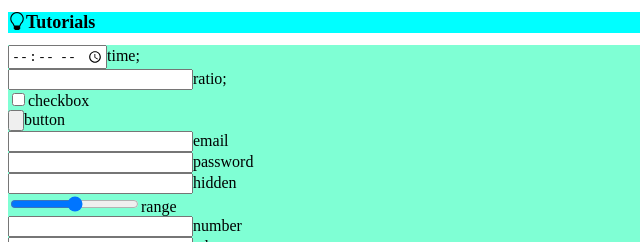
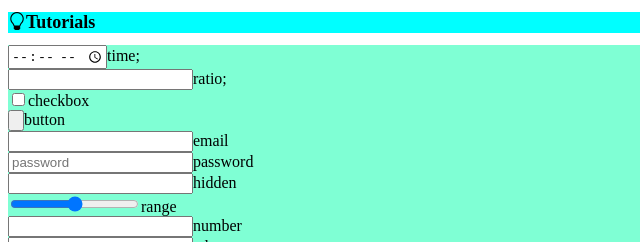
Before and after one commit to eiithu142/movie, a website: page index.html in a window 1280 px wide. Shown: the top 242 px of the page, 0-640 px from the left. Drawn offline with nearby package versions, Linux system fonts and the light colour scheme.

Commit message:
Update index.html

```diff
--- a/index.html
+++ b/index.html
@@ -18,7 +18,7 @@
      <div><input type="checkbox">checkbox</div>
      <div><input type="button">button</div>
 <div><input type="email">email</div>
-<div><input type="password ">password</div>
+<div><input type="password" id="password" placeholder="password">password</div>
 <div><input type="hidden ">hidden</div>
 <div><input type="range">range</div>
      <div><input type="number">number</div>
```
